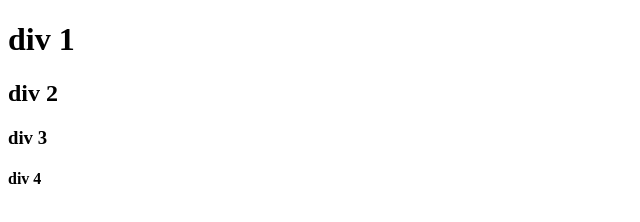
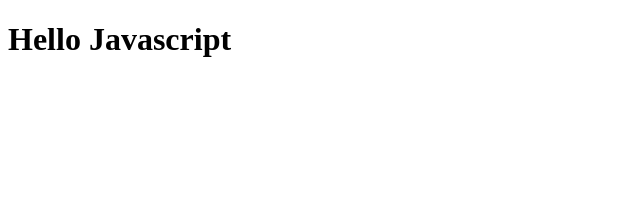
Before and after one commit to Lovelyfin00/Loveth-Object-Assignment, a plain HTML site: page index.html in a window 1280 px wide. Shown: the whole page, without its empty margins (0-640 px from the left). Drawn offline with Linux system fonts and the light colour scheme.

Commit message:
Update index.html

```diff
--- a/index.html
+++ b/index.html
@@ -4,21 +4,13 @@
     <meta charset="UTF-8">
     <meta http-equiv="X-UA-Compatible" content="IE=edge">
     <meta name="viewport" content="width=device-width, initial-scale=1.0">
-    <title>Loveth's positioning assignment</title>
+    <title>Javascript assignment</title>
     <link rel="stylesheet" href="css/styles.css">
 </head>
 <body>
-    <div class="div1">
-        <h1>div 1</h1>
-    </div>
-    <div class="div2">
-        <h2>div 2</h2>
-    </div>
-    <div class="div3">
-        <h3>div 3</h3>
-    </div>
-    <div class="div4">
-        <h4>div 4</h4>
-    </div>
+    <h1>Hello Javascript</h1>
+
+
+    <script src="js/app.js"></script>
 </body>
 </html>
```
